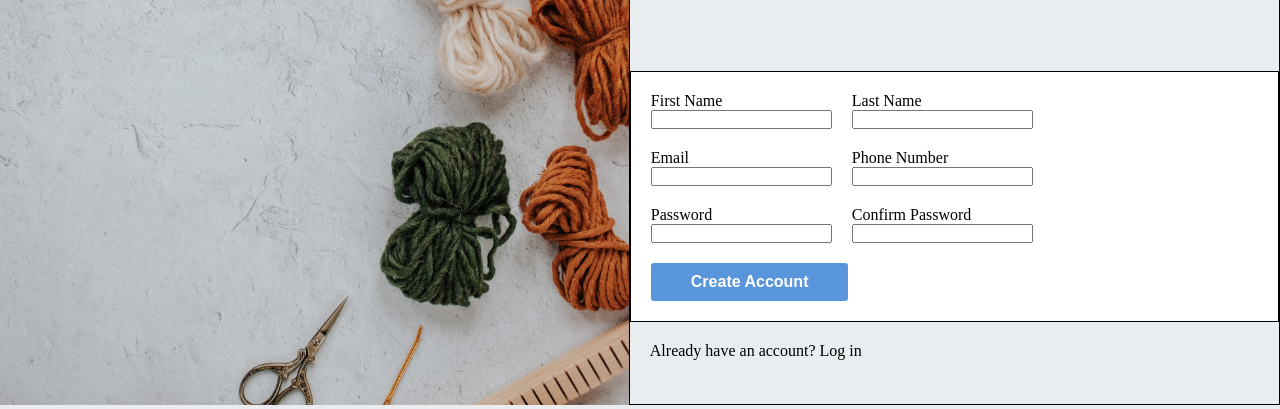
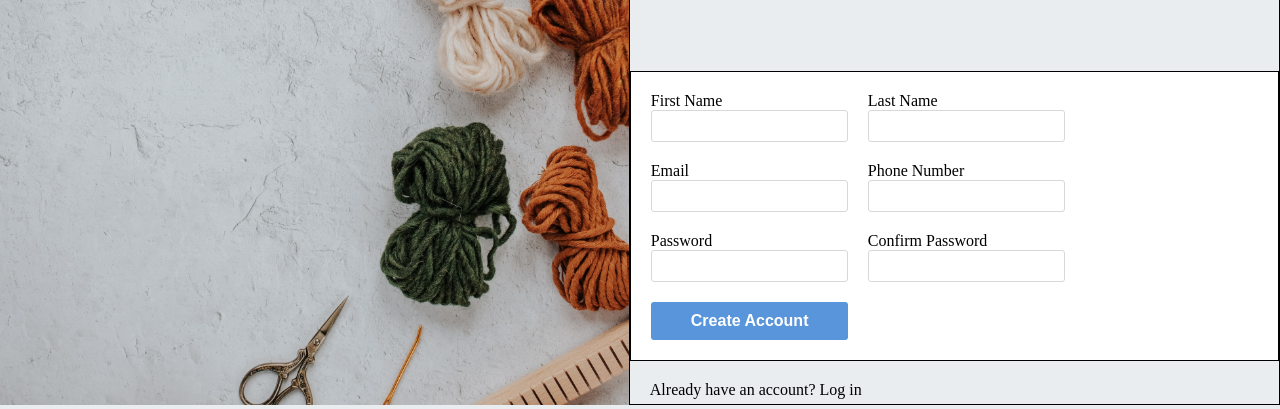
Before and after one commit to Hvbert1/sign-up-form, a plain HTML site: page index.html in a window 1280 px wide. Shown: the part 395-804 px from the top of the page. Drawn offline with Linux system fonts and the light colour scheme.

Commit message:
change input styles

```diff
--- a/styles.css
+++ b/styles.css
@@ -22,7 +22,6 @@ body {
     display: flex;
     flex-direction: column;
     justify-content: flex-start;
-    appearance: none;
     border: 1px solid black;
     height: 100vh;
 }
@@ -37,6 +36,7 @@ form {
     padding: 20px;
     background-color: #FFFFFF;
     margin-bottom: 10px;
+    appearance: none;
 }
 
 .container button {
@@ -71,3 +71,14 @@ h2, p {
     background-image: url(./background.jpg);
     background-size: cover;
  }
+
+ .form-row input[type='text'],
+.form-row input[type='email'],
+.form-row input[type='tel'],
+.form-row input[type='password'] {
+  background-color: #FFFFFF;
+  border: 1px solid #D6D9DC;
+  border-radius: 3px;
+  padding: 7px;
+  font-size: 14px;
+}
```
